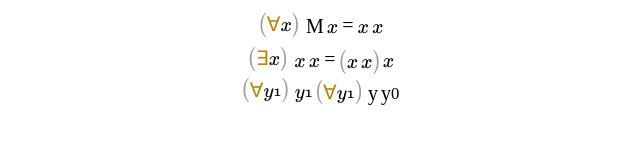
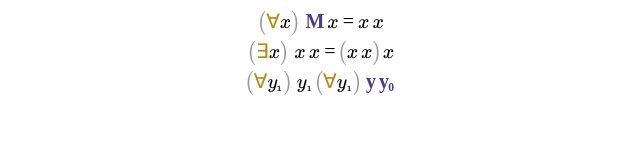
Before and after one commit to JavierGelatti/logica-combinatoria, a website built with Vite: page index.html in a window 1280 px wide. Shown: the whole page, without its empty margins (317-957 px from the left). Built offline with nearby package versions, Linux system fonts and the light colour scheme.

Commit message:
Cambios en los estilos

```diff
--- a/styles.css
+++ b/styles.css
@@ -32,7 +32,8 @@
     justify-content: center;
     align-items: center;
     line-height: 1em;
-    padding: 2px 1px 0;
+    height: calc(1em + 10px);
+    padding: 0 1px 0;
     border-radius: 4px;
     user-select: none;
     /*cursor: pointer;*/
@@ -55,7 +56,8 @@
 
 .parenthesis {
     color: rgba(0, 0, 0, .4);
-    margin-bottom: 3px;
+    /*padding-top: 3px;*/
+    /*padding-bottom: 3px;*/
 
     &:first-child {
         margin-left: -3px;
@@ -95,5 +97,14 @@
     &.free {
         font-family: 'KaTeX_Size1', serif;
         font-style: normal;
+        font-weight: bold;
+        color: darkslateblue;
+    }
+
+    sub {
+        transform:
+            translate(-2px, 25%)
+            scale(.7);
+        margin-right: -2px;
     }
 }
```
